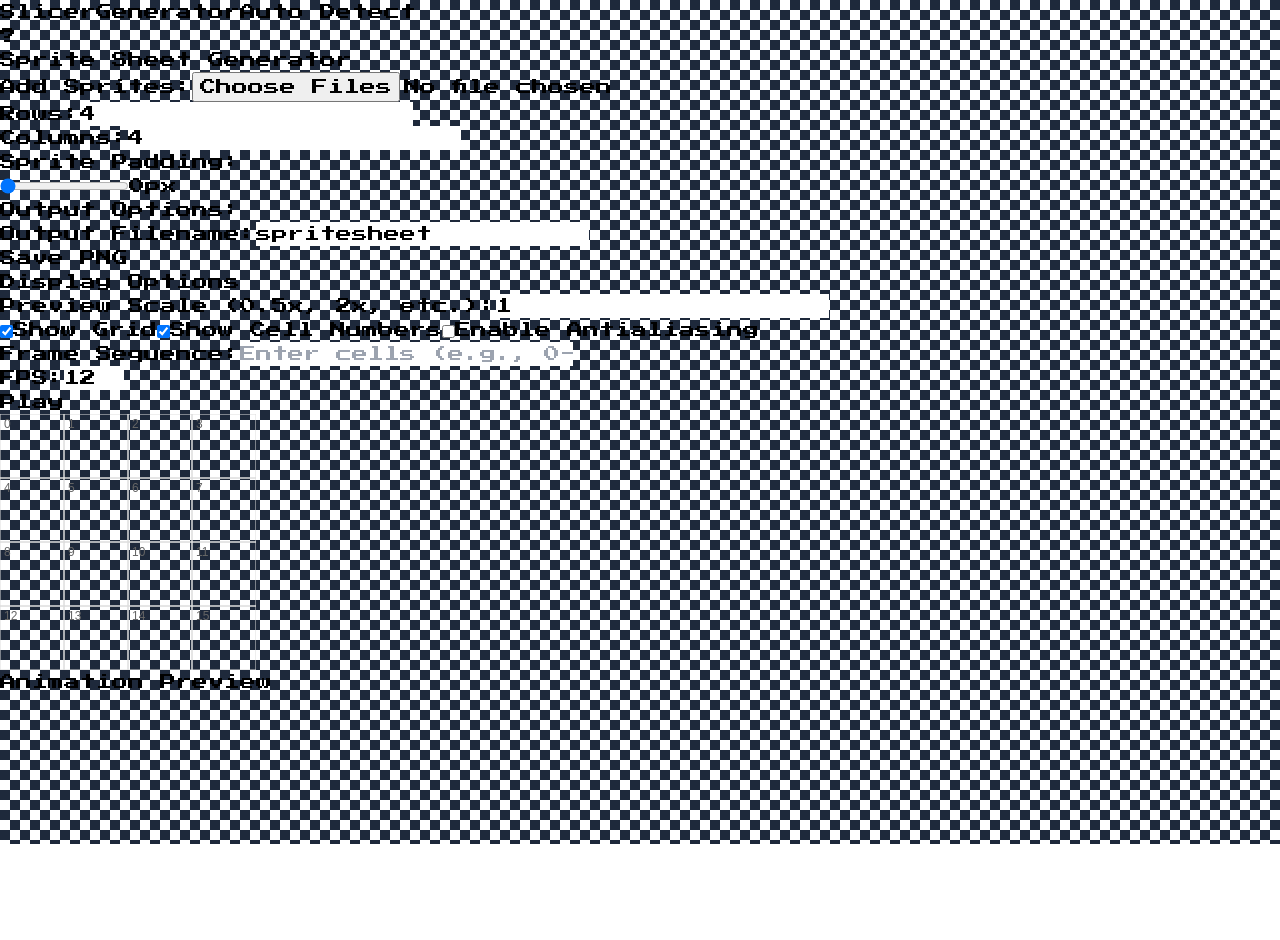
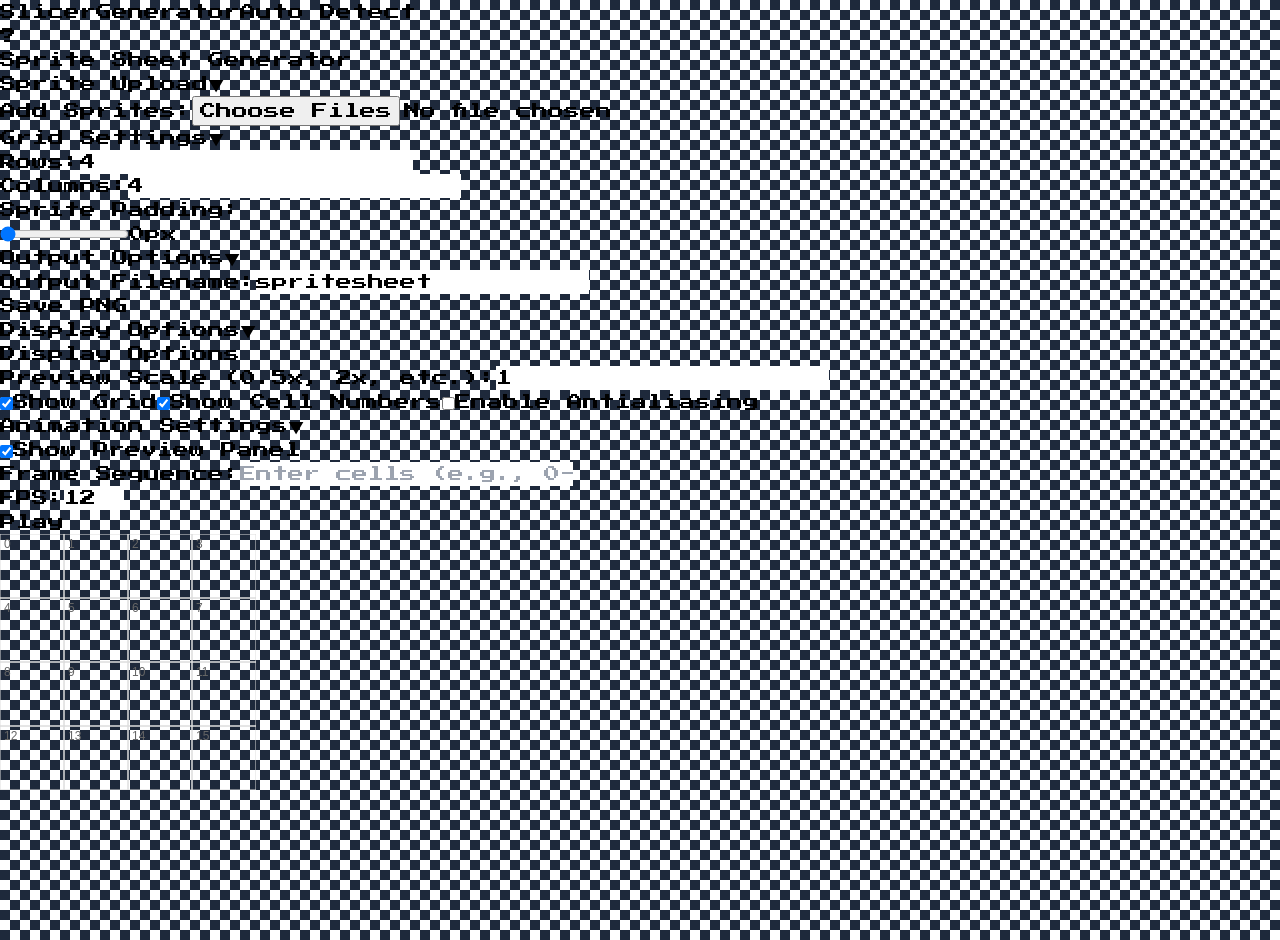
Before and after one commit to joser27/TileTinker, a Next.js app: page /generator in a window 1280 px wide. Before the commit the page ends 844 px from the top, so only its background shows below. Built offline with nearby package versions, Linux system fonts and the light colour scheme.

Commit message:
collapsable input controls

```diff
--- a/src/app/generator/page.tsx
+++ b/src/app/generator/page.tsx
@@ -20,6 +20,31 @@
   offsetY?: number;
 }
 
+interface CollapsibleSectionProps {
+  title: string;
+  children: React.ReactNode;
+  defaultOpen?: boolean;
+}
+
+const CollapsibleSection: React.FC<CollapsibleSectionProps> = ({ title, children, defaultOpen = true }) => {
+  const [isOpen, setIsOpen] = useState(defaultOpen);
+
+  return (
+    <div className="border border-slate-700 rounded-lg overflow-hidden">
+      <button
+        onClick={() => setIsOpen(!isOpen)}
+        className="w-full p-3 bg-slate-700 text-left flex justify-between items-center hover:bg-slate-600"
+      >
+        <span className="font-medium">{title}</span>
+        <span className="transform transition-transform">
+          {isOpen ? '▼' : '▶'}
+        </span>
+      </button>
+      {isOpen && <div className="p-4">{children}</div>}
+    </div>
+  );
+};
+
 export default function SpritesheetGenerator() {
   const [sprites, setSprites] = useState<Sprite[]>([]);
   const [cells, setCells] = useState<Cell[]>([]);
@@ -41,6 +66,7 @@
   const preloadedImagesRef = useRef<Map<string, HTMLImageElement>>(new Map());
   const [currentPreviewFrame, setCurrentPreviewFrame] = useState<number>(0);
   const [previewScale, setPreviewScale] = useState<number>(1);
+  const [showAnimationPreview, setShowAnimationPreview] = useState(true);
 
   // Calculate optimal cell size based on sprites
   const calculateOptimalCellSize = (sprites: Sprite[]) => {
@@ -470,7 +496,8 @@
         <div className="flex flex-col items-start space-y-4 w-1/4 min-w-[300px]">
           <h1 className="text-2xl font-bold">Sprite Sheet Generator</h1>
 
-          <div className="space-y-4 bg-slate-800 p-6 rounded-lg w-full">
+          <div className="space-y-4 w-full">
+            <CollapsibleSection title="Sprite Upload">
               <div>
                 <label className="block mb-2">Add Sprites:</label>
                 <input
@@ -481,7 +508,10 @@
                   className="p-2 border rounded w-full"
                 />
               </div>
+            </CollapsibleSection>
 
+            <CollapsibleSection title="Grid Settings">
+              <div className="space-y-4">
                 <div className="grid grid-cols-2 gap-4">
                   <div>
                     <label className="block text-sm font-medium mb-1">Rows:</label>
@@ -511,8 +541,6 @@
                     />
                   </div>
                 </div>
-
-            {/* Padding Control */}
                 <div>
                   <label className="block text-sm font-medium mb-1">Sprite Padding:</label>
                   <div className="flex gap-2 items-center">
@@ -532,15 +560,16 @@
                     <span className="text-sm w-8">{padding}px</span>
                   </div>
                 </div>
+              </div>
+            </CollapsibleSection>
 
-            {/* Output Filename */}
-            <div className="space-y-2 bg-slate-800 p-6 rounded-lg w-full">
-              <label className="block text-sm font-medium mb-1">Output Options:</label>
-              <div className="space-y-2">
+            <CollapsibleSection title="Output Options">
+              <div className="space-y-4">
                 <FilenameInput
                   value={outputFilename}
                   onChange={setOutputFilename}
                 />
+
                 <button
                   onClick={handleSave}
                   className={`w-full px-4 py-2 rounded transition-colors ${
@@ -553,7 +582,7 @@
                   Save PNG
                 </button>
 
-                {/* Add MetadataExporter here */}
+                {/* Add MetadataExporter only when sprites exist */}
                 {sprites.length > 0 && (
                   <MetadataExporter
                     imageSrc={canvasRef.current?.toDataURL() || null}
@@ -566,9 +595,9 @@
                   />
                 )}
               </div>
-            </div>
+            </CollapsibleSection>
 
-            {/* Display Options */}
+            <CollapsibleSection title="Display Options">
               <div className="space-y-2">
                 <h3 className="font-medium">Display Options</h3>
                 <div className="flex flex-col gap-2">
@@ -612,8 +641,20 @@
                   </label>
                 </div>
               </div>
+            </CollapsibleSection>
 
-            {/* Move animation controls here but keep the preview canvas in the right panel */}
+            <CollapsibleSection title="Animation Settings">
+              <div className="space-y-4">
+                <label className="flex items-center gap-2">
+                  <input
+                    type="checkbox"
+                    checked={showAnimationPreview}
+                    onChange={(e) => setShowAnimationPreview(e.target.checked)}
+                    className="rounded"
+                  />
+                  Show Preview Panel
+                </label>
+
                 <div className="space-y-2">
                   <label className="block text-sm font-medium mb-1">Frame Sequence:</label>
                   <input
@@ -658,9 +699,10 @@
                   </button>
                 </div>
               </div>
+            </CollapsibleSection>
 
-          {/* Selected Cell Details */}
             {selectedCell !== null && (
+              <CollapsibleSection title="Selected Cell Details">
                 <div className="space-y-2 bg-slate-800 p-6 rounded-lg w-full">
                   <h2 className="font-semibold">Selected Cell Details</h2>
                   <div className="space-y-4">
@@ -754,11 +796,13 @@
                     )}
                   </div>
                 </div>
+              </CollapsibleSection>
             )}
+          </div>
         </div>
 
         {/* Middle Section: Canvas */}
-        <div className="w-1/2">
+        <div className="flex-1">
           <div
             className="transform-gpu"
             style={{
@@ -775,10 +819,9 @@
         </div>
 
         {/* Right Section: Animation Preview */}
+        {showAnimationPreview && (
           <div className="w-1/4">
-          <div className="bg-slate-800 p-6 rounded-lg">
-            <h2 className="text-xl font-bold mb-4">Animation Preview</h2>
-            <div className="relative">
+            <div className="relative border border-slate-700 rounded-lg overflow-hidden bg-slate-800 p-4">
               <canvas
                 ref={previewCanvasRef}
                 className="w-full aspect-square bg-slate-900"
@@ -793,7 +836,7 @@
               )}
             </div>
           </div>
-        </div>
+        )}
       </div>
     </>
   );
```
Lines whose indentation alone changed are shown as unchanged.
